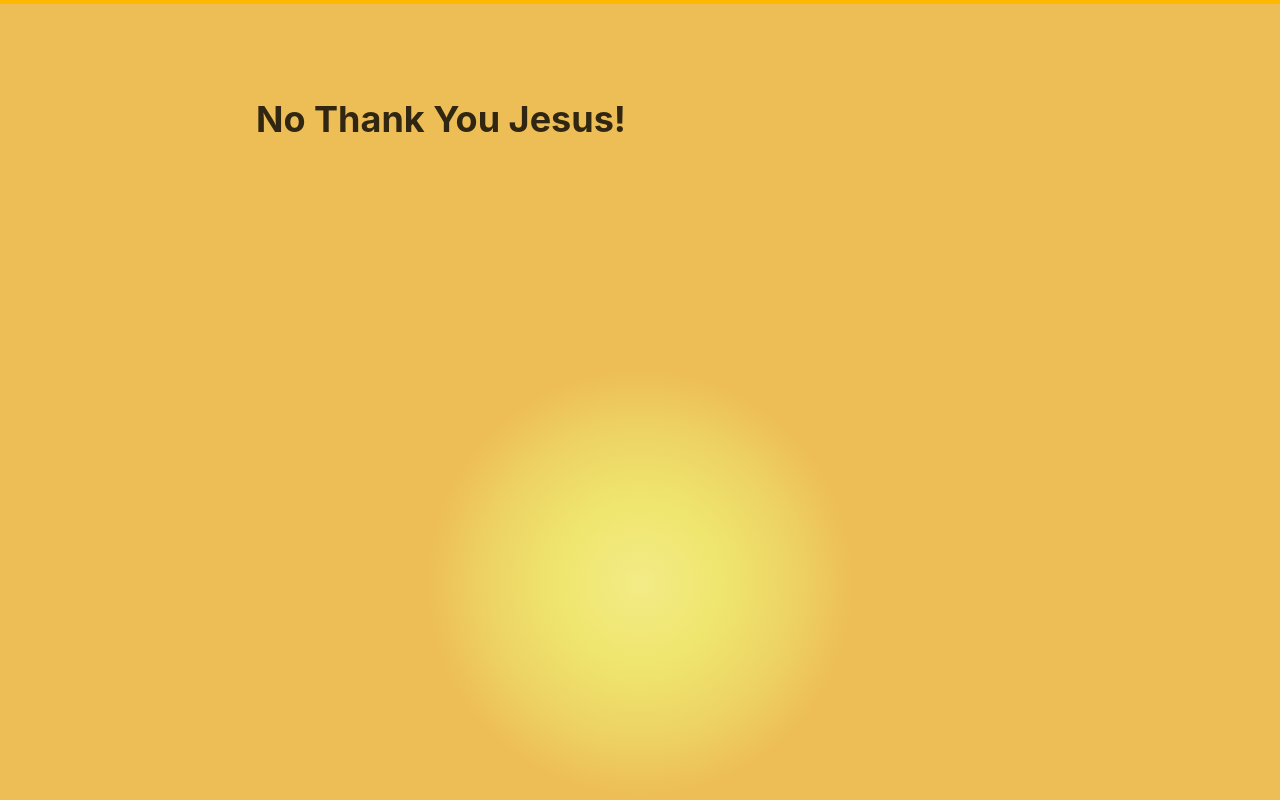
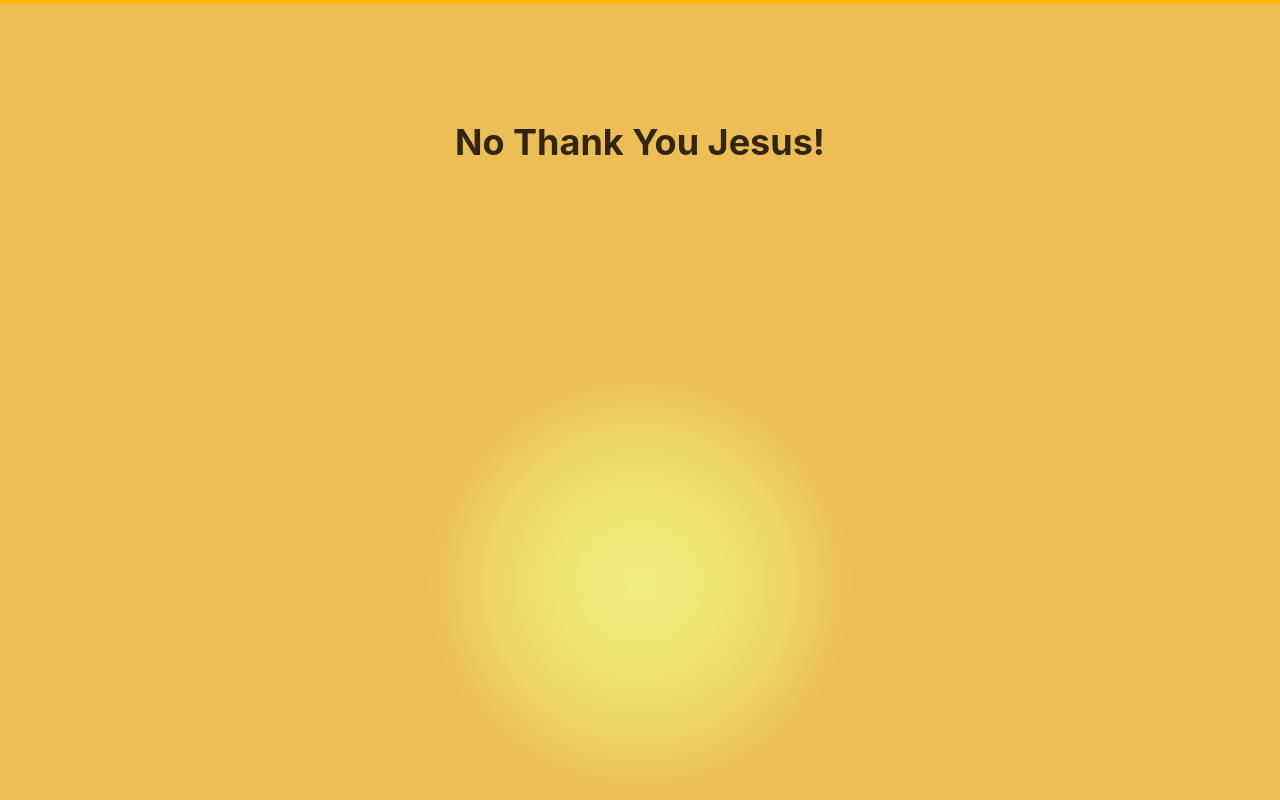
Before and after one commit to nothankyoujesus/production, a plain HTML site: page index.html in a window 1280 px wide. Drawn offline with nearby package versions, Linux system fonts and the light colour scheme.

Commit message:
Typography edits

```diff
--- a/index.html
+++ b/index.html
@@ -9,20 +9,18 @@
          background-size: 100% 100vh;
          background-repeat: no-repeat;
       }
+
+        h1 {
+            text-align: center;
+            font-size: 130px;
+            line-height: 100px;
+        }
     </style>
 
 <body class="pa3 pa5-ns sans-serif lh-copy bt bw2 b--gold black-80">
-    <main>
-        <div class="mw7 center">
-            <header class="flex flex-column flex-row-ns items-center tc tl-ns">
-                <div class="w-100 w-70-ns">
-                    <h1 class="f2">No Thank You Jesus!</h1>
-                </div>
 
-            </header>
+  <h1 class="f2">No Thank You Jesus!</h1>
 
-        </div>
-    </main>
 </body>
 
 </html>
```
